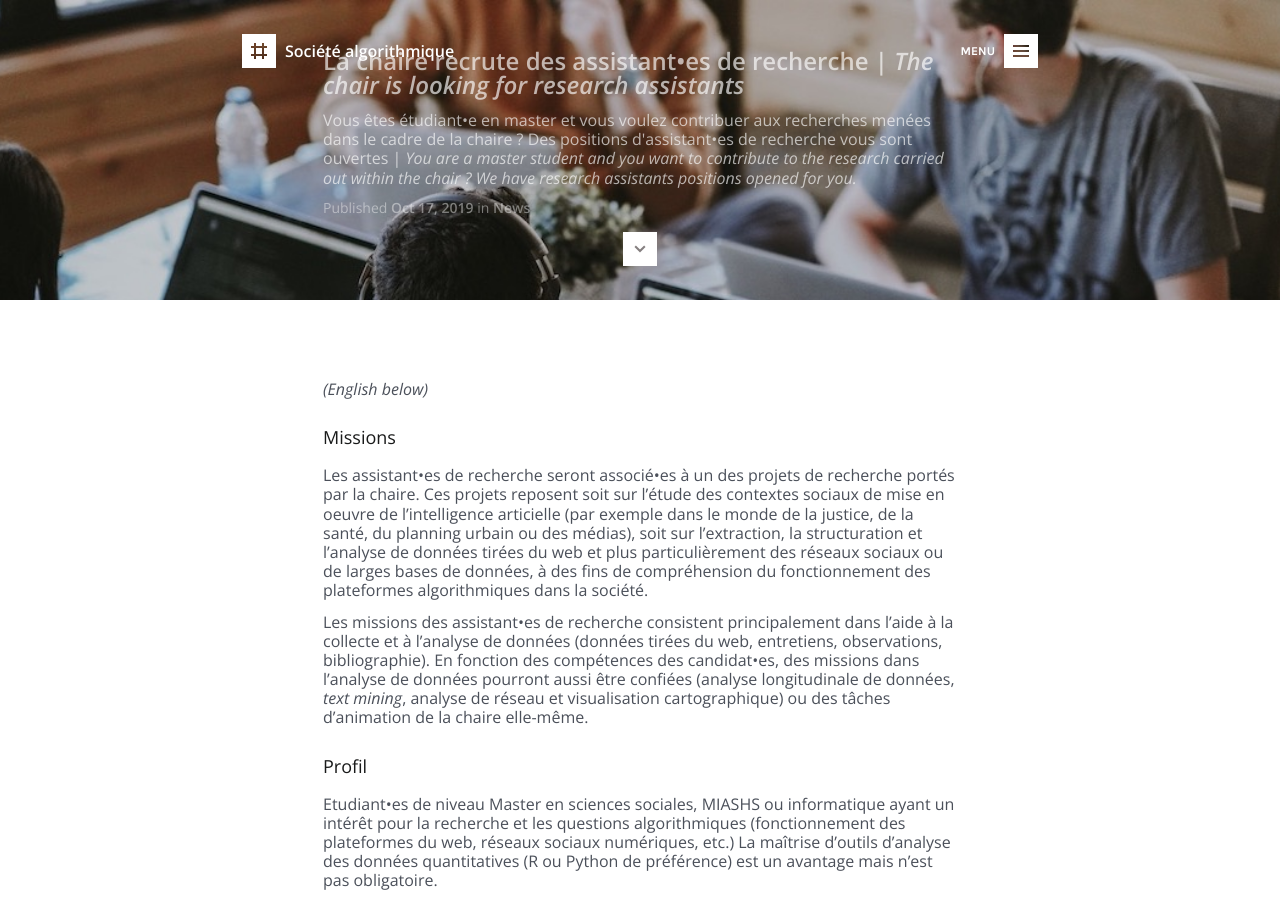
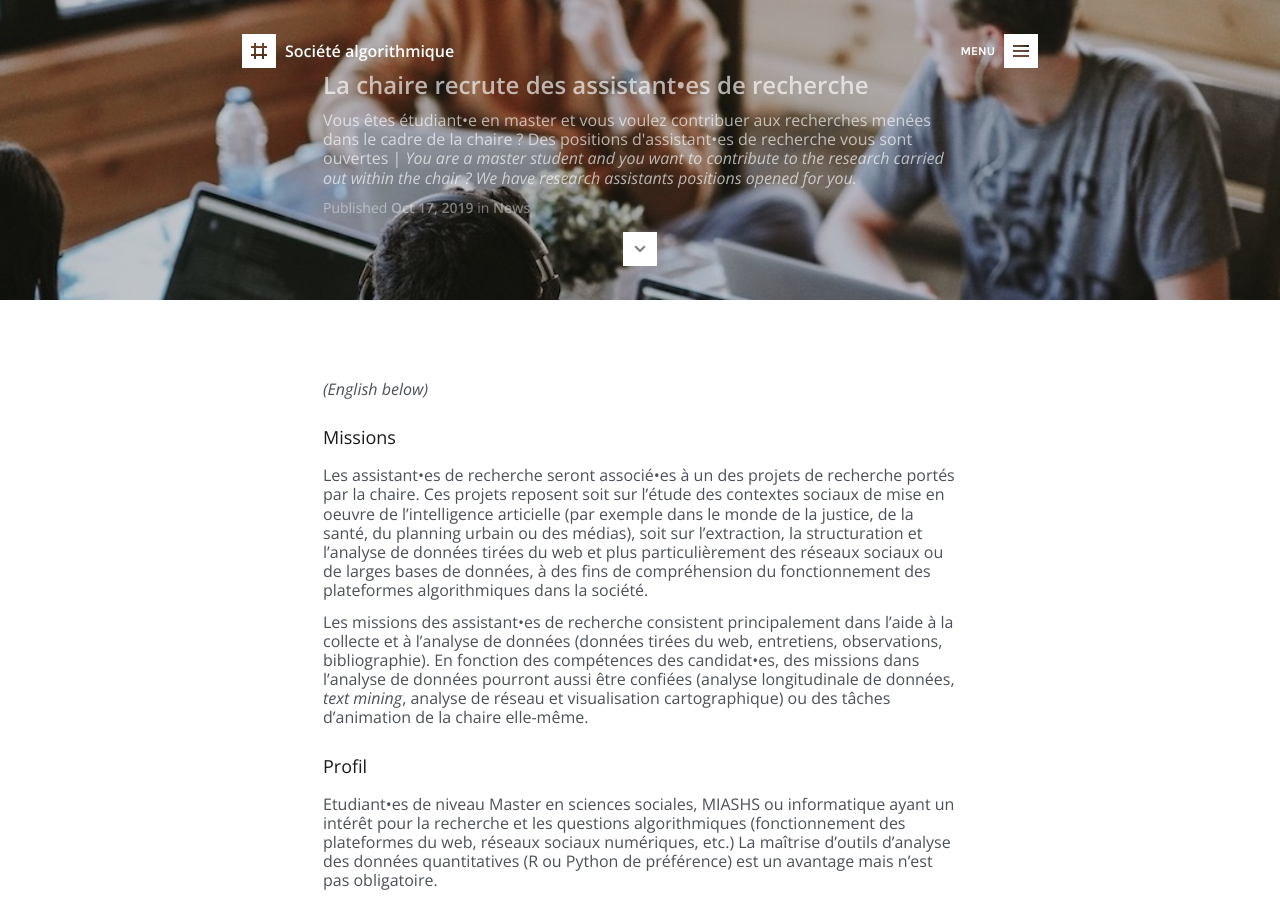
Before and after one commit to gillesbastin/algorithmicsociety.github.io, a Jekyll site: the page built from _posts/2019-10-17-La-chaire-recrute-des-assistants-de-recherche.md, in a window 1280 px wide and 900 px high. Built offline with Jekyll 4.4.1, drawn with Linux system fonts in a browser that asks for light colours.

Commit message:
Update 2019-10-17-La-chaire-recrute-des-assistants-de-recherche.md

```diff
--- a/_posts/2019-10-17-La-chaire-recrute-des-assistants-de-recherche.md
+++ b/_posts/2019-10-17-La-chaire-recrute-des-assistants-de-recherche.md
@@ -1,7 +1,7 @@
 ---
 
 layout:			default
-title:  		"La chaire recrute des assistant•es de recherche | <i>The chair is looking for research assistants</i>"
+title:  		"La chaire recrute des assistant•es de recherche"
 type:			  post
 navigation: false
 details:		  true
```
